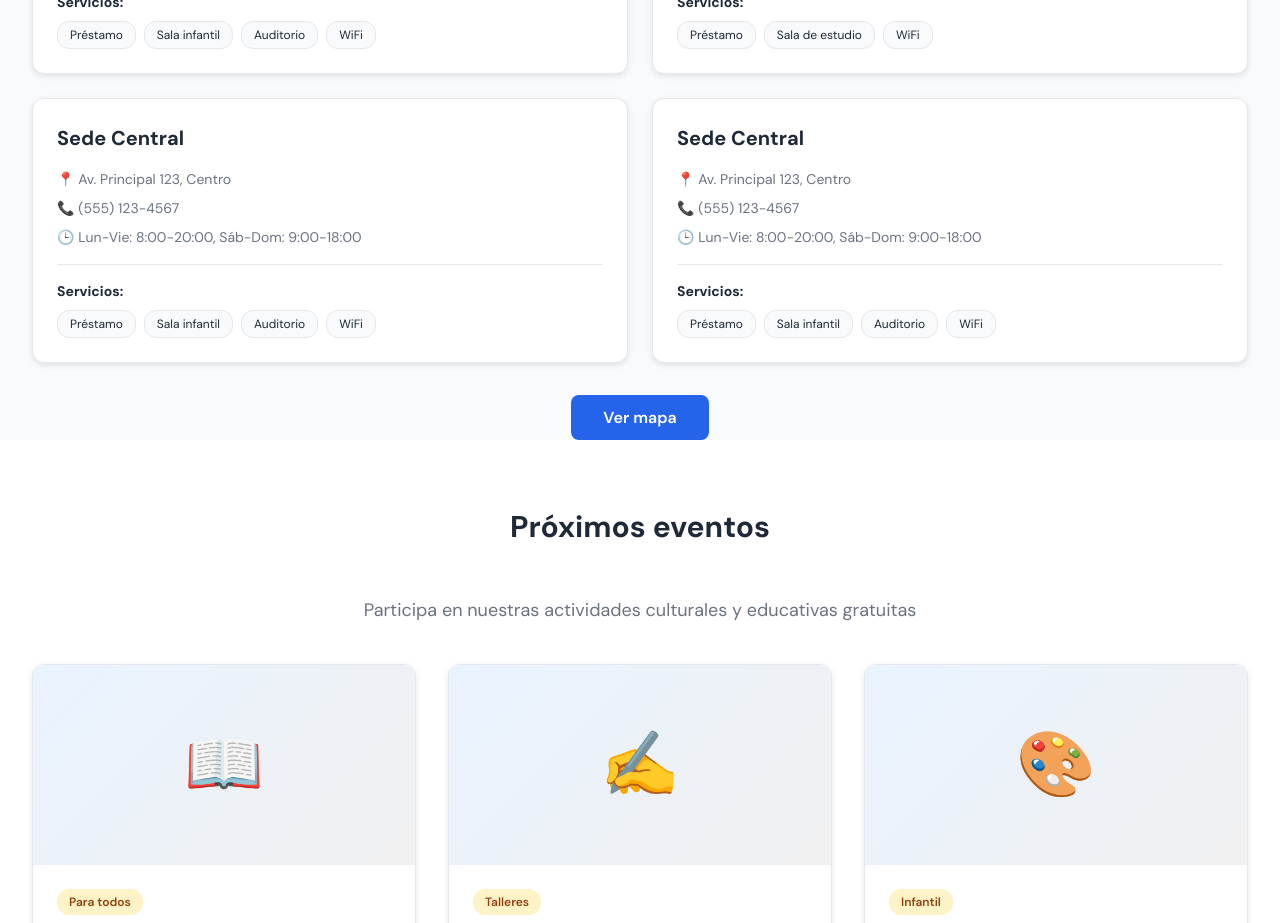
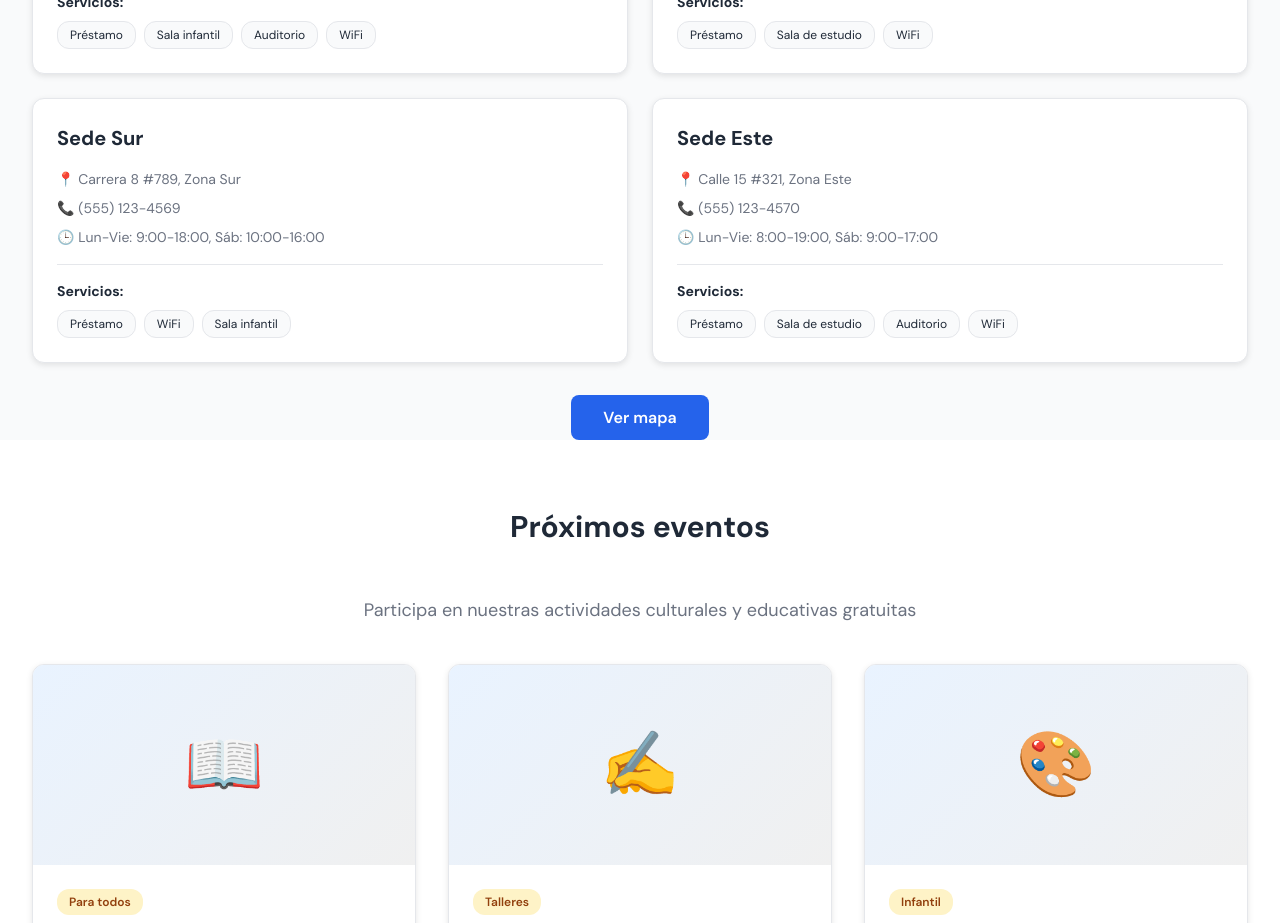
Before and after one commit to DA-Quintero/Proyecto-EDyA-2, a React (Vite) app: page / in a window 1280 px wide. Shown: the part 2400-3323 px from the top of the page. Built offline with nearby package versions, Linux system fonts and the light colour scheme; no server answers.

Commit message:
Cambio info sedes y mapa de ubicación con grafo

```diff
--- a/src/components/pages/home.jsx
+++ b/src/components/pages/home.jsx
@@ -94,19 +94,19 @@ export default function Home() {
     },
     {
       id: 3,
-      nombre: "Sede Central",
-      direccion: "Av. Principal 123, Centro",
-      telefono: "(555) 123-4567",
-      horario: "Lun-Vie: 8:00-20:00, Sáb-Dom: 9:00-18:00",
-      servicios: ["Préstamo", "Sala infantil", "Auditorio", "WiFi"]
+      nombre: "Sede Sur",
+      direccion: "Carrera 8 #789, Zona Sur",
+      telefono: "(555) 123-4569",
+      horario: "Lun-Vie: 9:00-18:00, Sáb: 10:00-16:00",
+      servicios: ["Préstamo", "WiFi", "Sala infantil"]
     },
     {
       id: 4,
-      nombre: "Sede Central",
-      direccion: "Av. Principal 123, Centro",
-      telefono: "(555) 123-4567",
-      horario: "Lun-Vie: 8:00-20:00, Sáb-Dom: 9:00-18:00",
-      servicios: ["Préstamo", "Sala infantil", "Auditorio", "WiFi"]
+      nombre: "Sede Este",
+      direccion: "Calle 15 #321, Zona Este",
+      telefono: "(555) 123-4570",
+      horario: "Lun-Vie: 8:00-19:00, Sáb: 9:00-17:00",
+      servicios: ["Préstamo", "Sala de estudio", "Auditorio", "WiFi"]
     }
   ];
 
```
